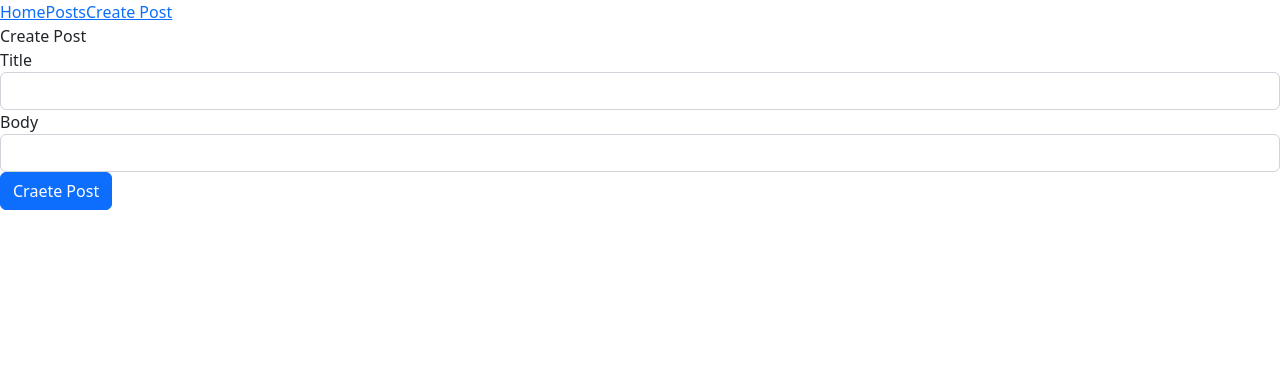
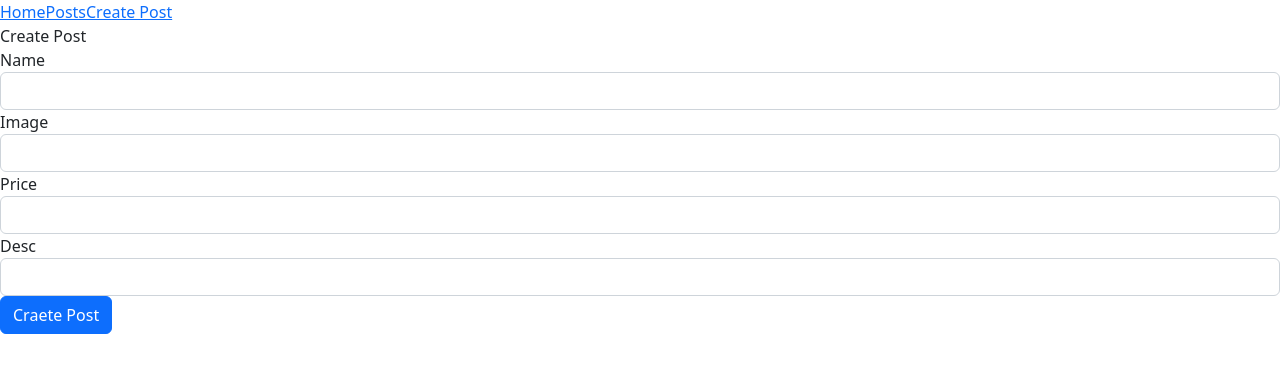
Before and after one commit to trieu2002/Learn-VueJs, a Vue app: page /createpost in a window 1280 px wide. Shown: the top 372 px of the page. Built offline with nearby package versions, Linux system fonts and the light colour scheme.

Commit message:
commt:update craete product and product detail

```diff
--- a/db.json
+++ b/db.json
@@ -1,12 +1,5 @@
 {
   "products": [
-    {
-      "id": 4,
-      "name": "Trà dâu nữ hoàng udpate hihi",
-      "image": "http://res.cloudinary.com/levantuan/image/upload/v1645172713/assignment-js/z5bgto4mfwxh89b3s9ag.png",
-      "description": "<p>Dâu rừng có hình dáng dễ thương, màu sắc đẹp mắt và vị chua ngọt ăn hoài không ngán đã đốn tim nhiều bạn trẻ. Không chỉ dừng lại ở mức đẹp, ngon, dâu rừng còn là loại trái cây bổ dưỡng.</p><p>Trong dâu rừng chứa nhiều vitamin C – loại vitamin thần kì tăng sức đề kháng cho cơ thể và ngăn chặn quá trình lão hóa của cơ thể. Dâu rừng còn được xem là người bạn thân thiện của da. Các dưỡng chất có trong dâu tây giúp cho da luôn hồng hào, tươi trẻ.</p><p>Trà dâu nữ hoàng là sự kết hợp hài hòa giữa vị trà thanh mát cùng vị chua ngọt của trái dâu rừng sẽ tạo nên một thức uống tuyệt vời cho mọi người.</p>",
-      "price": 42000
-    },
     {
       "name": "Trà đào gừng",
       "image": "http://res.cloudinary.com/levantuan/image/upload/v1645172791/assignment-js/fxbjbymklnxbobsrpjmo.png",
@@ -144,6 +137,20 @@
       "createdAt": "2022-02-18T08:34:18.269Z",
       "updatedAt": "2022-02-18T08:34:18.269Z",
       "id": 13
+    },
+    {
+      "id": "8135e8d4-fc73-411d-8e2a-5e9defe3b1eb",
+      "name": "anh 1",
+      "image": "https://picsum.photos/seed/picsum/200/300",
+      "price": "90000",
+      "description": "Anhr ddklkasakjka"
+    },
+    {
+      "id": "cec07150-a74d-4a75-b746-6be90a18a5a9",
+      "name": "anh 3",
+      "image": "https://picsum.photos/seed/picsum/200/300",
+      "price": "100000",
+      "description": "jdkasjkldjasdajkl"
     }
   ]
 }
--- a/src/main.js
+++ b/src/main.js
@@ -5,6 +5,7 @@ import Posts from './pages/Posts.vue';
 import CreatePost from './pages/CreatePost.vue';
 import ShowPost from './pages/ShowPost.vue';
 import UpdatePost from './pages/UpdatePost.vue';
+import Cart from './pages/Cart.vue';
 import { createRouter, createWebHistory } from 'vue-router';
 /*
  thêm mặc địn router  và like headers
@@ -34,6 +35,10 @@ const routes = [
     {
         path: "/createpost",
         component: CreatePost
+    },
+    {
+        path: "/cart",
+        component: Cart
     }
 ]
 
--- /dev/null
+++ b/src/pages/Cart.vue
@@ -0,0 +1,8 @@
+<template>
+    <div>
+        Cart
+    </div>
+</template>
+<script>
+export default{}
+</script>
--- a/src/pages/CreatePost.vue
+++ b/src/pages/CreatePost.vue
@@ -3,13 +3,21 @@
         Create Post
         <form action="" @submit.prevent="onAdd()">
             <div class="form-group" >
-                 <label for="">Title</label>
-                 <input type="text" class="form-control" v-model="title">
+                 <label for="">Name</label>
+                 <input type="text" class="form-control" v-model="name">
             </div>
             <div class="form-group">
-                <label for="">Body</label>
-                <input type="text" class="form-control" v-model="body">
+                <label for="">Image</label>
+                <input type="text" class="form-control" v-model="image">
            </div>
+           <div class="form-group">
+            <label for="">Price</label>
+            <input type="text" class="form-control" v-model="price">
+       </div>
+       <div class="form-group">
+        <label for="">Desc</label>
+        <input type="text" class="form-control" v-model="desc">
+       </div>
            <div>
               <button type="submit" class="btn btn-primary">Craete Post</button>
            </div>
@@ -17,31 +25,36 @@
     </div>
 </template>
 <script>
-import axios from 'axios';
+import * as API from '../api/product/product';
 import { v4 as uuidv4 } from 'uuid';
 export default {
     data(){
         return {
-            title:"",
-            body:""
+            name:"",
+            image:"",
+            price:"",
+            desc:""
         }
     },
     methods:{
-        onAdd() {
-    axios
-      .post(`https://jsonplaceholder.typicode.com/posts`, {
-        title: this.title,
-        body: this.body,
-        userId: uuidv4()
-      })
-      .then(res => {
-        console.log(res);
-        this.$router.push({path:"/posts"});
-      })
-      .catch(error => {
-        console.log(error);
-      });
-  }
+      async onAdd() {
+          try {
+            const {data}=await API.addProduct({
+             id:uuidv4(),
+             name:this.name,
+             image:this.image,
+             price:this.price,
+             description:this.desc
+          })
+
+          if(data){
+             alert("Add Product by successfully");
+             this.$router.push("/posts")
+          }
+          } catch (error) {
+              console.log(error);
+          }
+     }
 
     }
 };
--- a/src/pages/ShowPost.vue
+++ b/src/pages/ShowPost.vue
@@ -2,15 +2,18 @@
     <div>
         <h2>Show Post</h2>
         <div v-for="post in posts" :key="post.id">
-            <h3>{{ post.title }}</h3>
-            <p>{{ post.body }}</p>
+            <h3>{{ post.name }}</h3>
+            <p>{{ post.price }}</p>
+            <img :src="post.image" alt="" width="200" height="100">  <br>
+            <button>
+               <router-link to="/cart">Add to Cart</router-link>
+             </button>
         </div>
     </div>
 </template>
 
 <script>
-import axios from 'axios';
-
+import * as API from '../api/product/product';
 export default {
     data() {
         return {
@@ -23,6 +26,7 @@ export default {
         console.log('watch gọi');
         this.getDetail();
       }
+
     },
     created() {
         this.getDetail();
@@ -30,7 +34,7 @@ export default {
     methods:{
         getDetail(){
             this.id = this.$route.params.id;
-         API.getDetail(id)
+         API.getProductSingle(this.id)
             .then(res => {
                  console.log(res.data);
                  this.posts.push(res.data);
```
